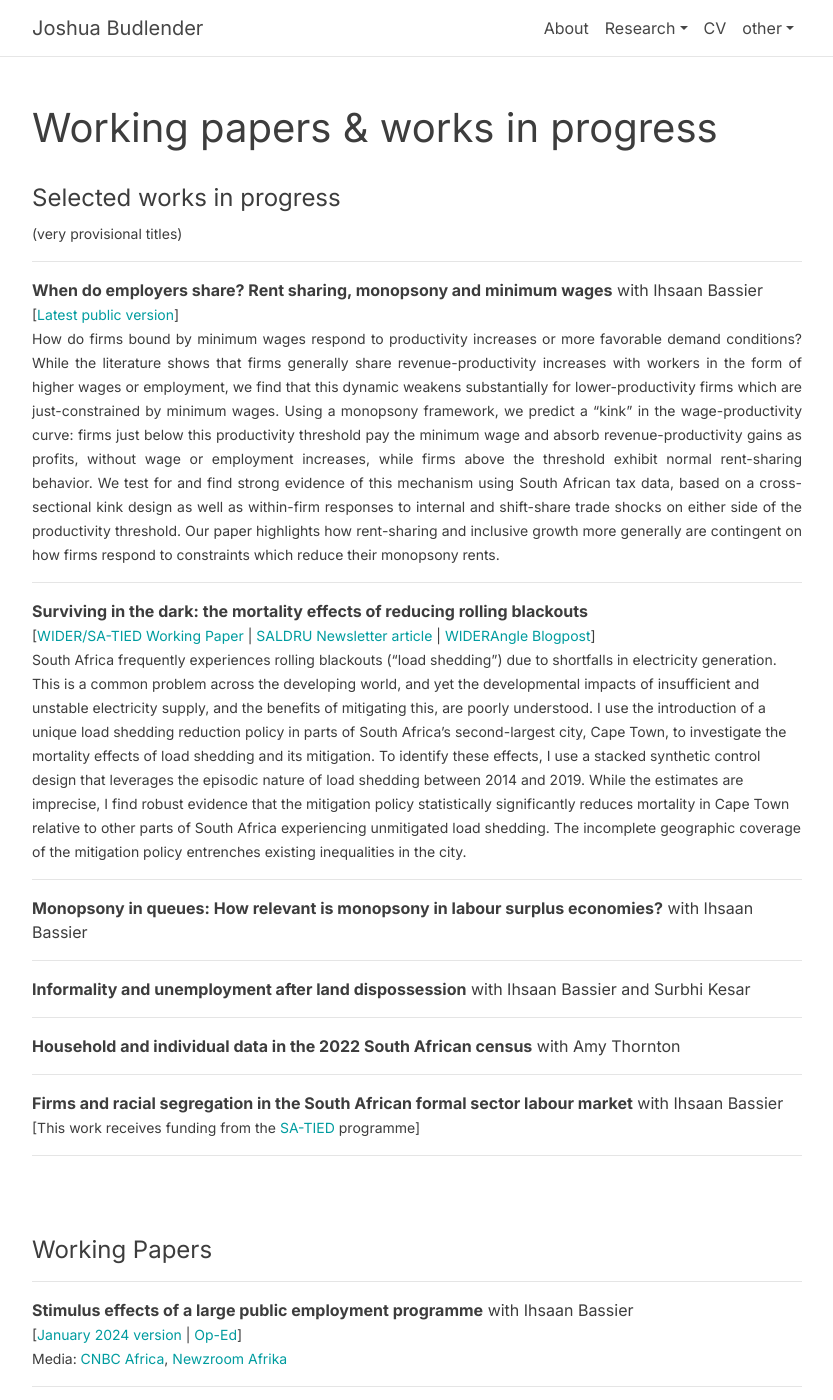
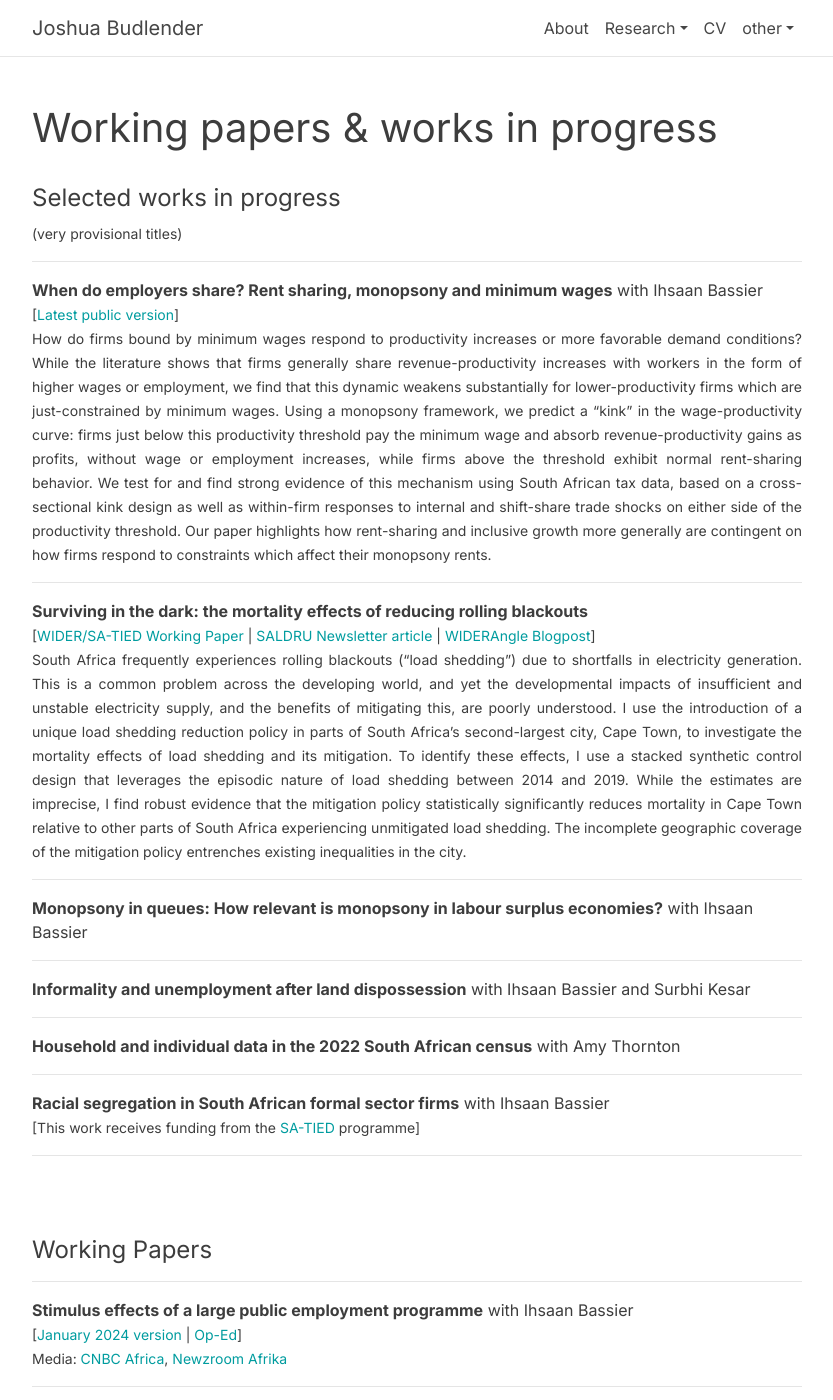
Before and after one commit to jbudlender/jbudlender.github.io, a Jekyll site: the page built from _pages/working.md, in a window 1280 px wide and 1400 px high. Shown: the whole window, without its empty margins (223-1056 px from the left). Built offline with Jekyll 4.4.1, drawn with Linux system fonts in a browser that asks for light colours; comment, search, counter and statistics services are not loaded; a style sheet for code colours, icons or effects is not loaded.

Commit message:
misc tiny copy updates

```diff
--- a/_pages/working.md
+++ b/_pages/working.md
@@ -12,7 +12,7 @@ nav: false
 * * *
 **When do employers share? Rent sharing, monopsony and minimum wages** with Ihsaan Bassier
 <small>[[Latest public version](/assets/pdf/rentsharing.pdf)]
-How do firms bound by minimum wages respond to productivity increases or more favorable demand conditions? While the literature shows that firms generally share revenue-productivity increases with workers in the form of higher wages or employment, we find that this dynamic weakens substantially for lower-productivity firms which are just-constrained by minimum wages. Using a monopsony framework, we predict a "kink" in the wage-productivity curve: firms just below this productivity threshold pay the minimum wage and absorb revenue-productivity gains as profits, without wage or employment increases, while firms above the threshold exhibit normal rent-sharing behavior. We test for and find strong evidence of this mechanism using South African tax data, based on a cross-sectional kink design as well as within-firm responses to internal and shift-share trade shocks on either side of the productivity threshold. Our paper highlights how rent-sharing and inclusive growth more generally are contingent on how firms respond to constraints which reduce their monopsony rents.
+How do firms bound by minimum wages respond to productivity increases or more favorable demand conditions? While the literature shows that firms generally share revenue-productivity increases with workers in the form of higher wages or employment, we find that this dynamic weakens substantially for lower-productivity firms which are just-constrained by minimum wages. Using a monopsony framework, we predict a "kink" in the wage-productivity curve: firms just below this productivity threshold pay the minimum wage and absorb revenue-productivity gains as profits, without wage or employment increases, while firms above the threshold exhibit normal rent-sharing behavior. We test for and find strong evidence of this mechanism using South African tax data, based on a cross-sectional kink design as well as within-firm responses to internal and shift-share trade shocks on either side of the productivity threshold. Our paper highlights how rent-sharing and inclusive growth more generally are contingent on how firms respond to constraints which affect their monopsony rents.
 {: style="text-align: justify"}
 
 * * *
@@ -30,6 +30,7 @@ imprecise, I find robust evidence that the mitigation policy statistically signi
 mortality in Cape Town relative to other parts of South Africa experiencing unmitigated load
 shedding. The incomplete geographic coverage of the mitigation policy entrenches existing
 inequalities in the city.
+{: style="text-align: justify"}
 
 * * *
 
@@ -45,7 +46,7 @@ inequalities in the city.
 
 * * *
 
-**Firms and racial segregation in the South African formal sector labour market** with Ihsaan Bassier
+**Racial segregation in South African formal sector firms** with Ihsaan Bassier
 <small>[This work receives funding from the [SA-TIED](https://sa-tied.wider.unu.edu/) programme]
 
 * * *
```
Also changed, not shown: _pages/datasets.md (+1 -0 lines).
